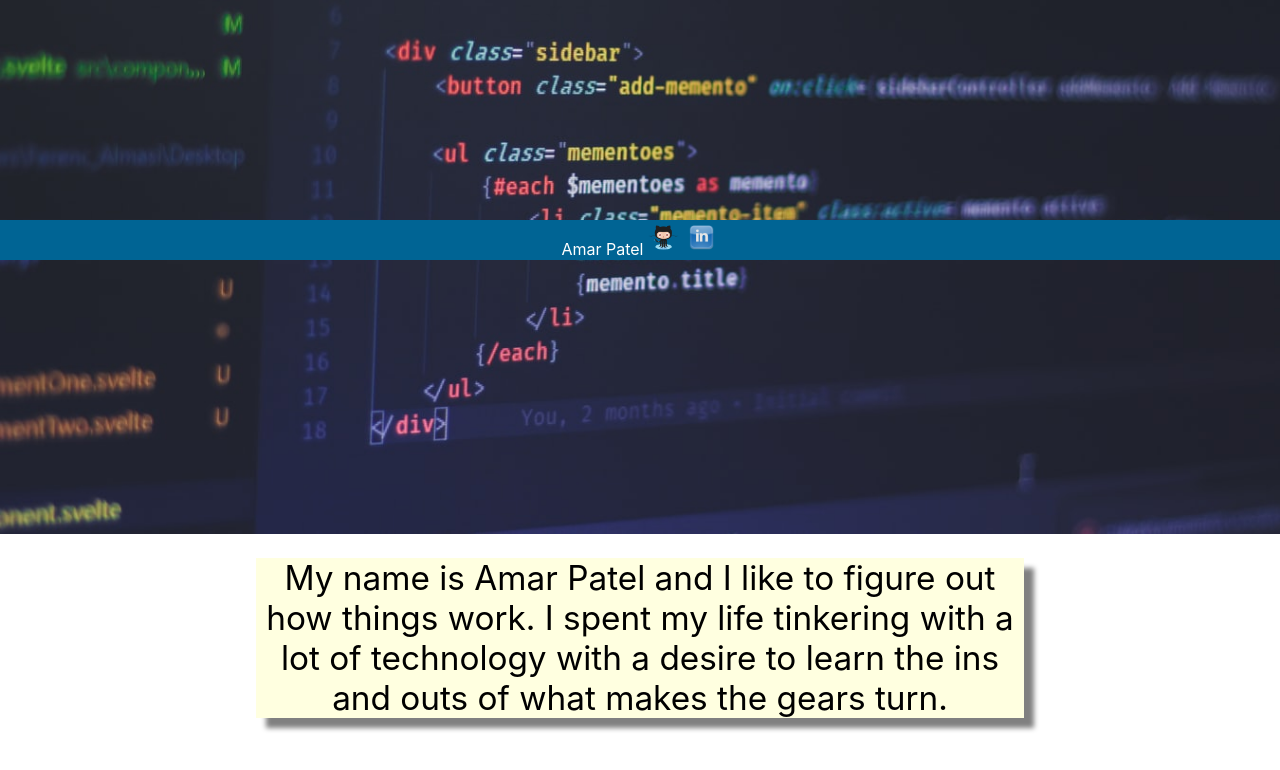
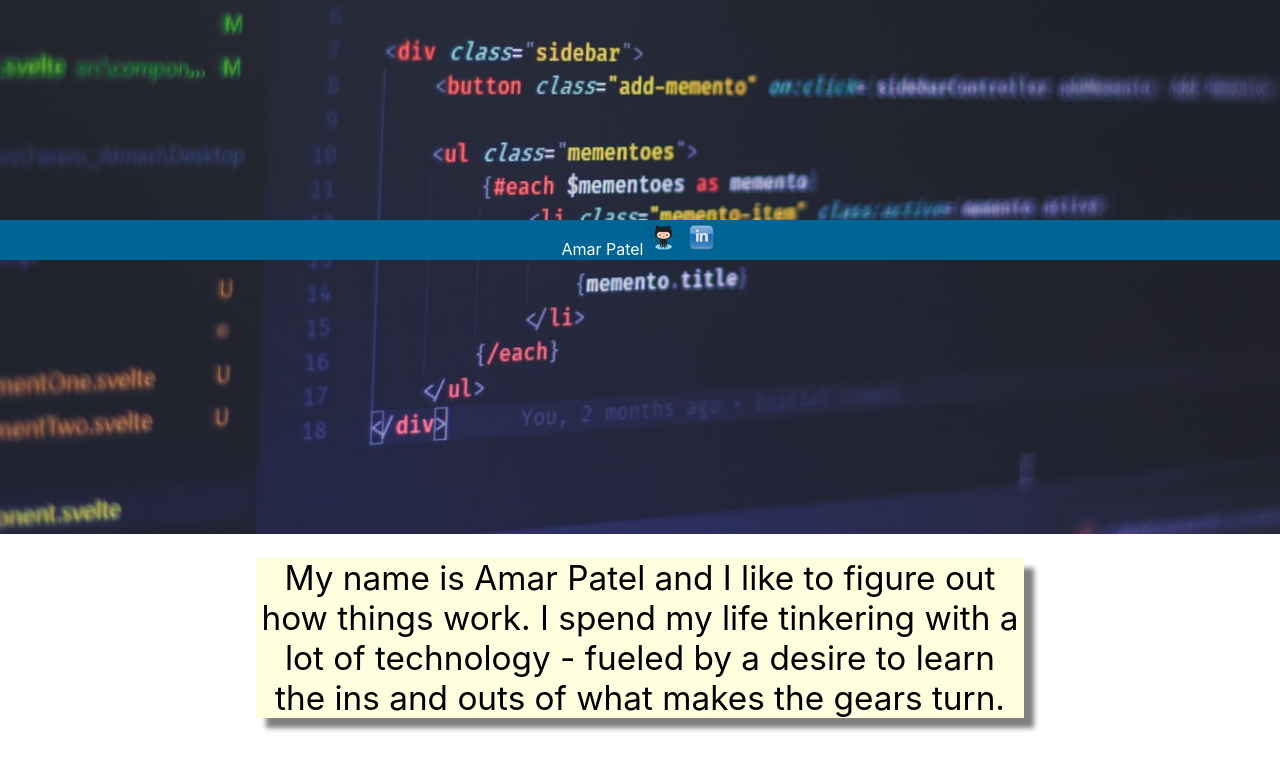
Before and after one commit to amarp86/amar-patel, a React (Create React App) app in the folder client/: page / in a window 1280 px wide. Shown: the part 540-1310 px from the top of the page. Built offline with nearby package versions, Linux system fonts and the light colour scheme.

Commit message:
changed statement

```diff
--- a/client/src/components/Home.jsx
+++ b/client/src/components/Home.jsx
@@ -12,9 +12,9 @@ function Home(props) {
         <h4>Software Engineer</h4>
       </div>
       <p className="text-area">
-        My name is Amar Patel and I like to figure out how things work. I spent
-        my life tinkering with a lot of technology with a desire to learn the
-        ins and outs of what makes the gears turn.
+        My name is Amar Patel and I like to figure out how things work. I spend
+        my life tinkering with a lot of technology - fueled by a desire to learn
+        the ins and outs of what makes the gears turn.
       </p>
     </div>
   );
```
